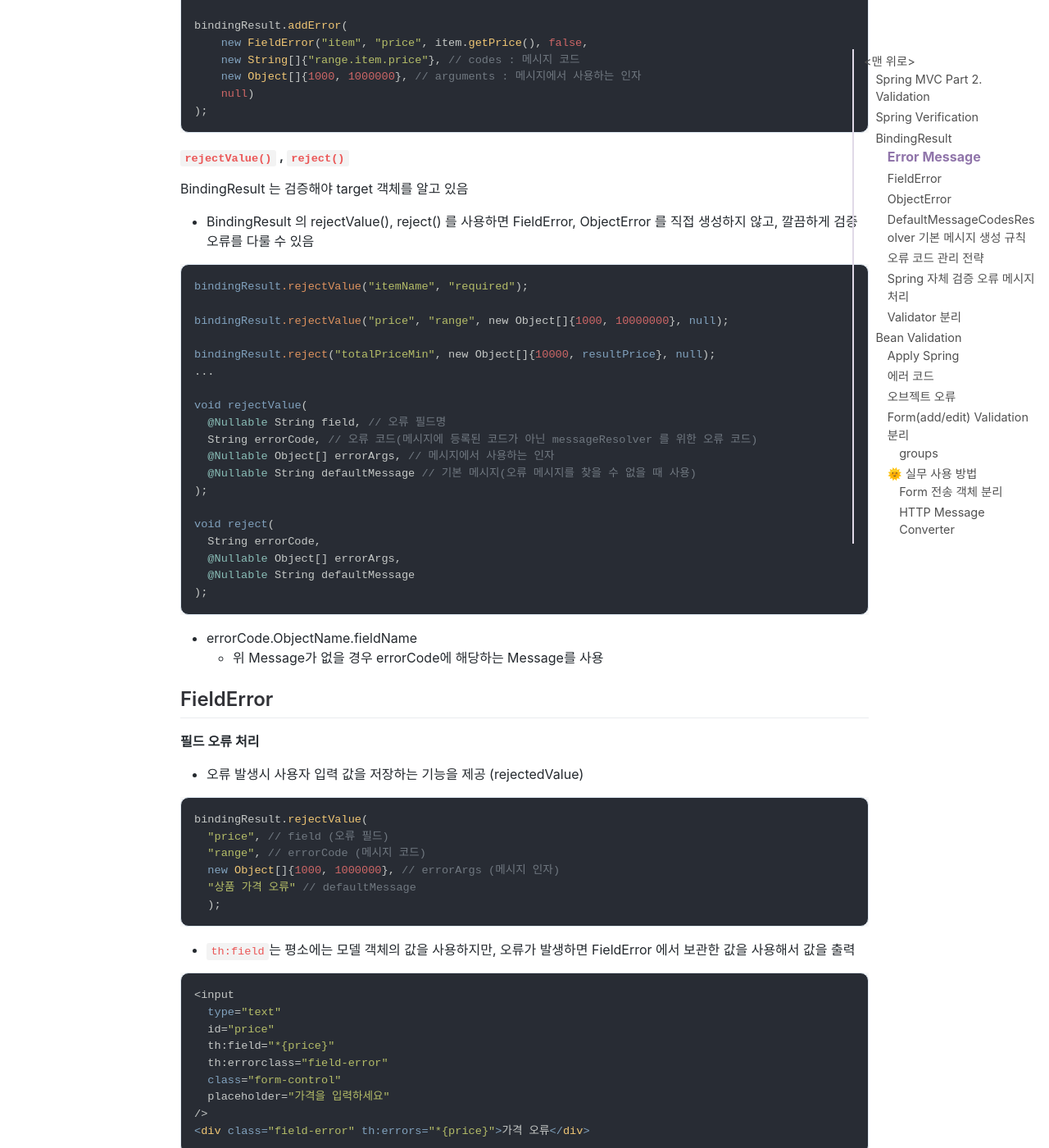
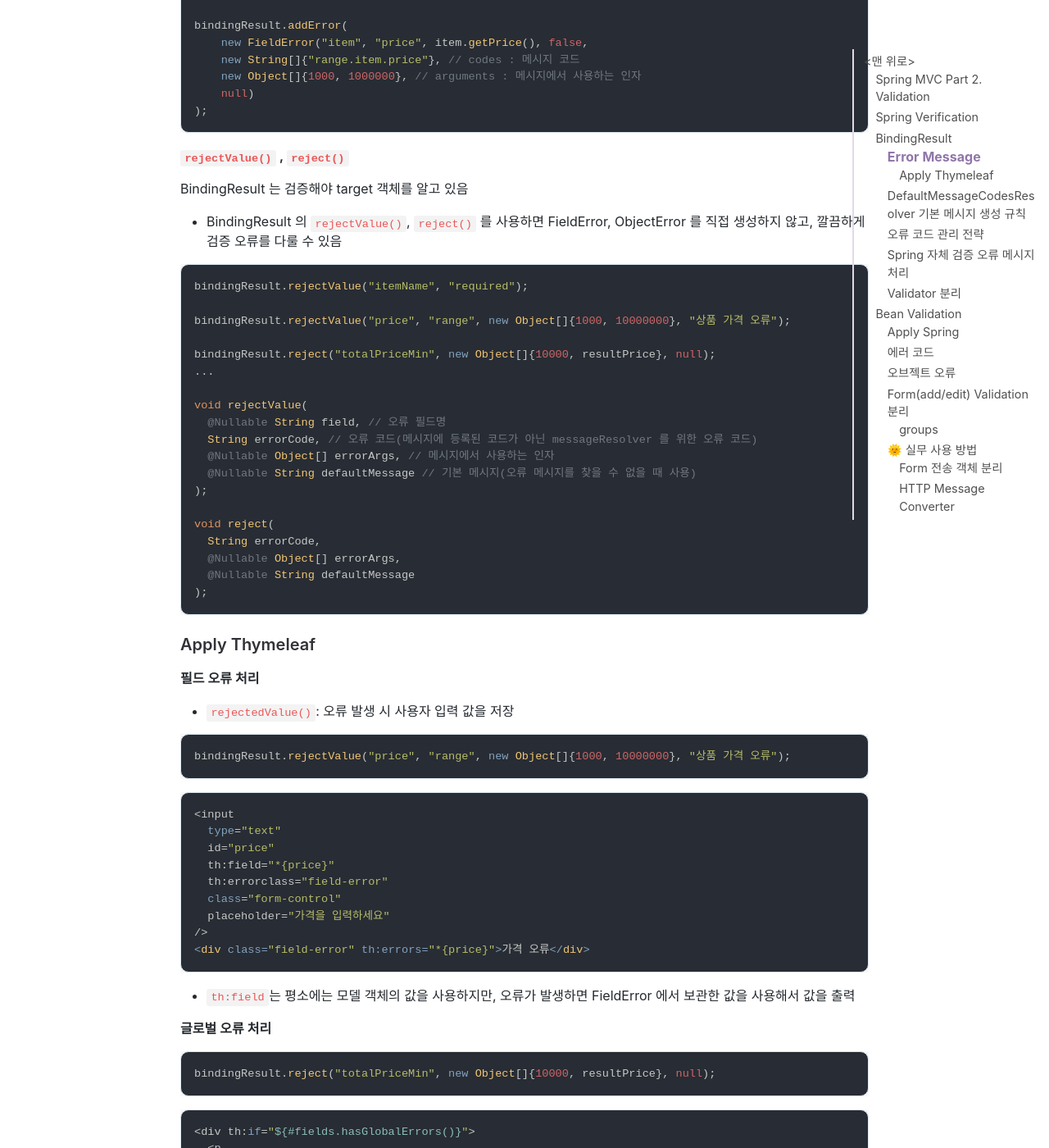
Before and after one commit to jihunparkme/jihunparkme.github.io, a Jekyll site: the page built from _posts/2021-10-12-Spring-MVC-Part2-Validation.md, in a window 1280 px wide and 1400 px high, scrolled down 3516 px. Shown: the whole window at 82% size. Built offline with Jekyll 4.4.1, drawn with Linux system fonts in a browser that asks for light colours; nearby versions of some CDN libraries; comment, search, counter and statistics services are not loaded; some of the changed text lies outside the part shown.

Commit message:
[Conquest of Spring] Apply Thymeleaf

````diff
--- a/_posts/2021-10-12-Spring-MVC-Part2-Validation.md
+++ b/_posts/2021-10-12-Spring-MVC-Part2-Validation.md
@@ -148,12 +148,12 @@ bindingResult.addError(
 **`rejectValue()` , `reject()`**
 
 BindingResult 는 검증해야 target 객체를 알고 있음
-- BindingResult 의 rejectValue(), reject() 를 사용하면 FieldError, ObjectError 를 직접 생성하지 않고, 깔끔하게 검증 오류를 다룰 수 있음
+- BindingResult 의 `rejectValue()`, `reject()` 를 사용하면 FieldError, ObjectError 를 직접 생성하지 않고, 깔끔하게 검증 오류를 다룰 수 있음
 
 ```java
 bindingResult.rejectValue("itemName", "required");
 
-bindingResult.rejectValue("price", "range", new Object[]{1000, 10000000}, null);
+bindingResult.rejectValue("price", "range", new Object[]{1000, 10000000}, "상품 가격 오류");
 
 bindingResult.reject("totalPriceMin", new Object[]{10000, resultPrice}, null);
 ...
@@ -172,35 +172,15 @@ void reject(
 );
 ```
 
-
-
-
-
-
-
-
-
-
-
-- errorCode.ObjectName.fieldName
-  - 위 Message가 없을 경우 errorCode에 해당하는 Message를 사용
-
-## FieldError
+### Apply Thymeleaf
 
 **필드 오류 처리**
 
-- 오류 발생시 사용자 입력 값을 저장하는 기능을 제공 (rejectedValue)
+- `rejectedValue()`: 오류 발생 시 사용자 입력 값을 저장
 
 ```java
-bindingResult.rejectValue(
-  "price", // field (오류 필드)
-  "range", // errorCode (메시지 코드)
-  new Object[]{1000, 1000000}, // errorArgs (메시지 인자)
-  "상품 가격 오류" // defaultMessage
-  );
+bindingResult.rejectValue("price", "range", new Object[]{1000, 10000000}, "상품 가격 오류");
 ```
-
-- `th:field`는 평소에는 모델 객체의 값을 사용하지만, 오류가 발생하면 FieldError 에서 보관한 값을 사용해서 값을 출력
 
 ```html
 <input
@@ -214,16 +194,12 @@ bindingResult.rejectValue(
 <div class="field-error" th:errors="*{price}">가격 오류</div>
 ```
 
-## ObjectError
+- `th:field`는 평소에는 모델 객체의 값을 사용하지만, 오류가 발생하면 FieldError 에서 보관한 값을 사용해서 값을 출력
 
 **글로벌 오류 처리**
 
 ```java
-bindingResult.reject(
-  "totalPriceMin",  // errorCode
-  new Object[]{10000, resultPrice}, // errorArgs
-  null // defaultMessage
-  );
+bindingResult.reject("totalPriceMin", new Object[]{10000, resultPrice}, null);
 ```
 
 ```html
````
Also changed, not shown: other parts of _posts/2021-10-12-Spring-MVC-Part2-Validation.md (+14 -0 lines).
